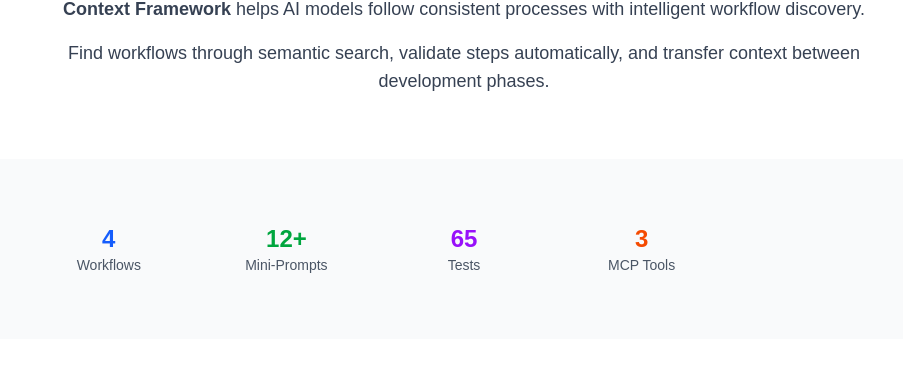
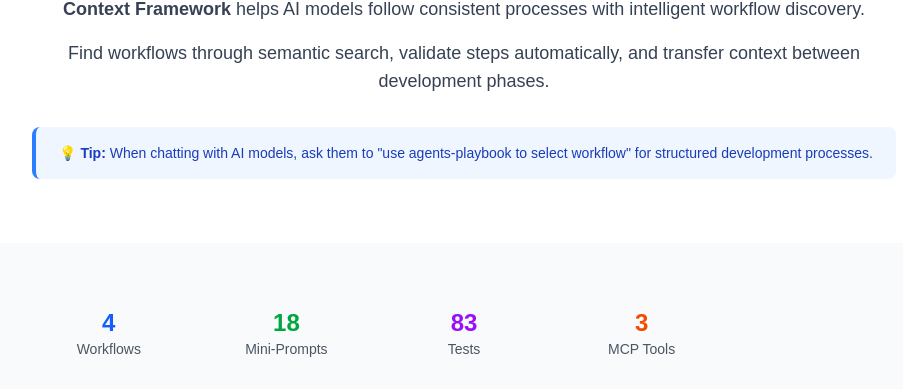
Before and after one commit to Fohlio/agents-playbook, a Next.js app: page / in a window 1280 px wide. Shown: the part 1213-1602 px from the top of the page, without its empty margins (176-1079 px from the left). Built offline with nearby package versions, Linux system fonts and the light colour scheme; no server answers.

Commit message:
verify MCP

```diff
--- a/public/playbook/mini-prompts/development/implement-feature.md
+++ b/public/playbook/mini-prompts/development/implement-feature.md
@@ -25,6 +25,9 @@ Ship the feature per specs with clean, secure, performant code. **Consider alter
 ## 🚦 Skip if
 - Implementation already merged **or** change is trivial/config-only.
 
+## 📋 Preparation Steps
+**Before implementation:** Verify Context7 MCP access and fetch fresh documentation for libraries that may have updates since AI training cutoff (React, Next.js, testing frameworks, etc.) if needed (you can check package.json or any version file)
+
 ## 🔍 Implementation Flow
 **For Each Task in tasks.md:**
 1. **Implement** – write the code for the task
@@ -45,7 +48,7 @@ Ship the feature per specs with clean, secure, performant code. **Consider alter
 4. **Integrations** – external services, queues, webhooks.
 5. **UI** – components, state mgmt, a11y.
 6. **Cross-Cutting** – logging, monitoring, error handling, auth.
-7. **Libraries & Dependencies** – when working with libraries, use MCP tools like Context7 for fresh docs or check latest documentation.
+7. **Libraries & Dependencies** – refer to fresh documentation gathered in Preparation Steps; use Context7 for any additional library queries during implementation.
 
 ### Quality Gates (Per Task)
 - [ ] Task implemented according to tasks.md specifications
@@ -79,5 +82,5 @@ flowchart LR
     U[User] -->|specs ready| A[Implementation Engine]
     A --> B{Need more context?}
     B -- Yes --> C[Ask for spec / env]
-    B -- No --> D[Code + tests]
+    B -- No --> D[Check Context7 + Code + tests]
     D --> E[Write implementation_plan.md]
--- a/src/app/page.tsx
+++ b/src/app/page.tsx
@@ -38,8 +38,8 @@ const OVERVIEW_CONTENT = {
 
 const STATS: Stat[] = [
   { value: "4", label: "Workflows", color: "text-blue-600" },
-  { value: "12+", label: "Mini-Prompts", color: "text-green-600" },
-  { value: "65", label: "Tests", color: "text-purple-600" },
+  { value: "18", label: "Mini-Prompts", color: "text-green-600" },
+  { value: "83", label: "Tests", color: "text-purple-600" },
   { value: "3", label: "MCP Tools", color: "text-orange-600" }
 ] as const;
 
@@ -76,6 +76,12 @@ function OverviewSection() {
               )}
             </p>
           ))}
+        </div>
+
+        <div className="mt-8 p-4 bg-blue-50 rounded-lg border-l-4 border-blue-500">
+          <p className="text-sm text-blue-800">
+            💡 <strong>Tip:</strong> When chatting with AI models, ask them to "use agents-playbook to select workflow" for structured development processes.
+          </p>
         </div>
       </div>
     </section>
```
Also changed, not shown: 1 other file (tests, documents, lock files or other folders).
